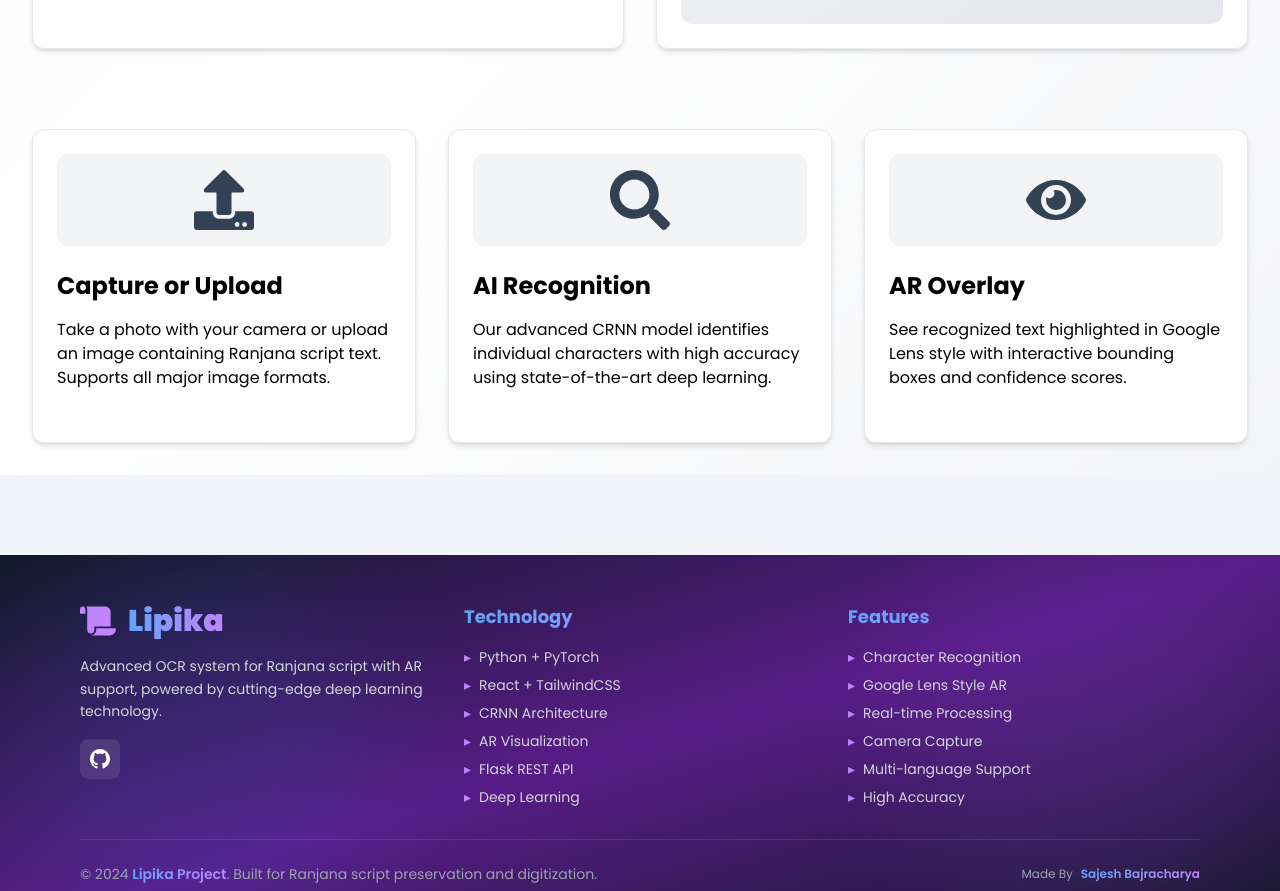
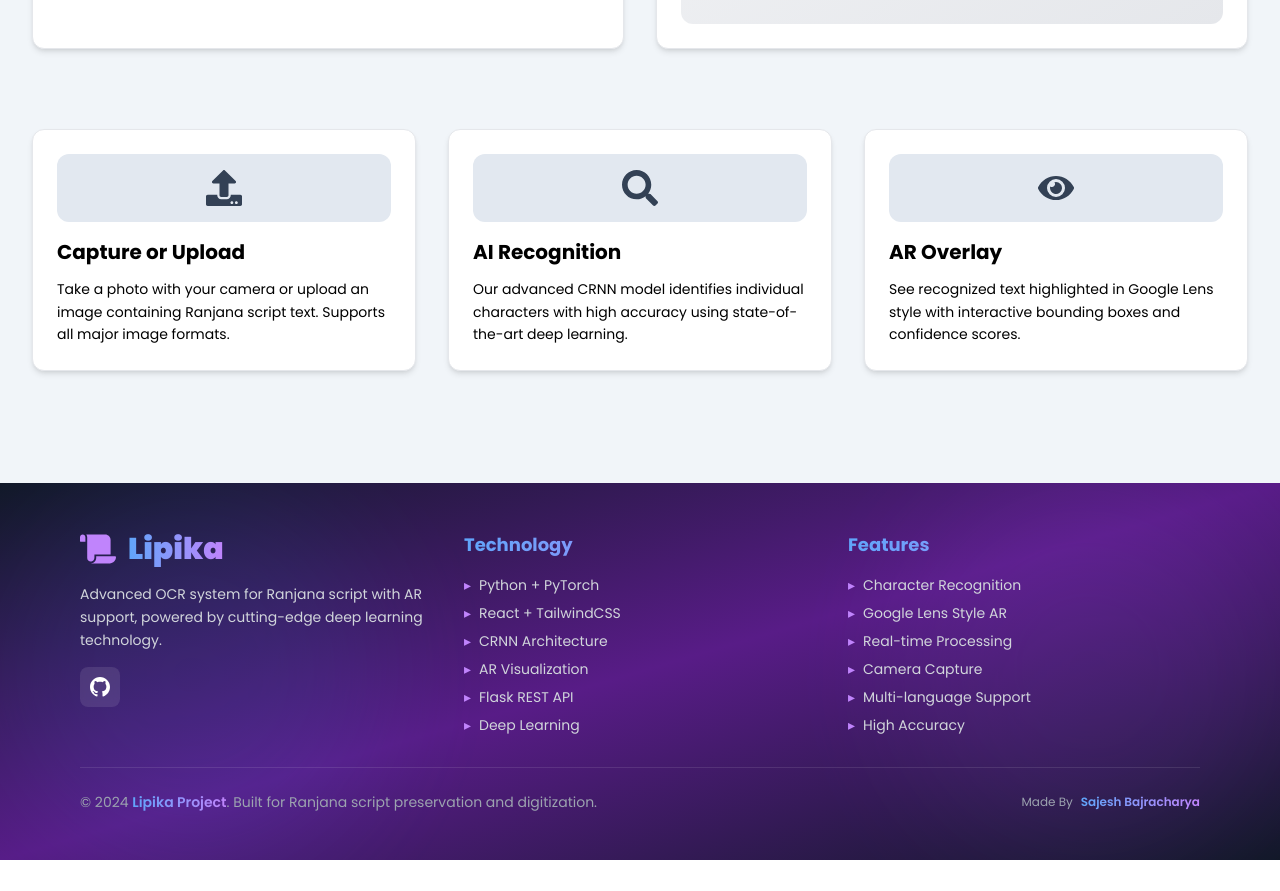
Before and after one commit to SajBajra/Final-Year-Project, a React app in the folder frontend/: page / in a window 1280 px wide. Shown: the part 980-1871 px from the top of the page. After the commit the page ends 1840 px from the top, so only its background shows below. Built offline with nearby package versions, Linux system fonts and the light colour scheme; the HTML template or start-up script is replaced by a standard one.

Commit message:
Revise home page cards and remove background gradient

```diff
--- a/frontend/src/pages/Home.jsx
+++ b/frontend/src/pages/Home.jsx
@@ -110,7 +110,7 @@ function Home() {
   }
 
   return (
-    <div className="min-h-screen bg-gradient-to-br from-gray-50 via-white to-gray-100">
+    <div className="min-h-screen bg-primary-50">
       <main className="container mx-auto px-3 sm:px-4 md:px-6 lg:px-8 py-4 sm:py-6 md:py-8 max-w-7xl">
         {/* Enhanced Hero Section - Responsive */}
         <motion.div
@@ -291,19 +291,17 @@ function Home() {
               <motion.div
                 key={index}
                 variants={itemVariants}
-                whileHover={{ y: -5 }}
-                className="card group cursor-pointer"
+                className="bg-white rounded-xl shadow-md p-6 border border-gray-200 hover:shadow-lg transition-all duration-200"
               >
-                <div className="text-4xl sm:text-5xl md:text-6xl mb-4 sm:mb-6 inline-block p-3 sm:p-4 rounded-xl bg-gray-100 group-hover:bg-gray-200 transition-all duration-200 flex items-center justify-center">
-                  <IconComponent className="text-primary-600" />
+                <div className="mb-4 inline-block p-4 rounded-xl bg-primary-100 flex items-center justify-center">
+                  <IconComponent className="text-4xl text-primary-600" />
                 </div>
-                <h3 className="text-xl sm:text-2xl font-bold mb-3 sm:mb-4 text-black group-hover:text-primary-600 transition-all duration-200">
+                <h3 className="text-xl font-bold mb-3 text-black">
                   {card.title}
                 </h3>
-                <p className="text-sm sm:text-base text-black leading-relaxed">
+                <p className="text-sm text-black leading-relaxed">
                   {card.description}
                 </p>
-                <div className="mt-4 sm:mt-6 h-1 w-0 group-hover:w-full bg-primary-600 rounded-full transition-all duration-300"></div>
               </motion.div>
               )
             })}
```
